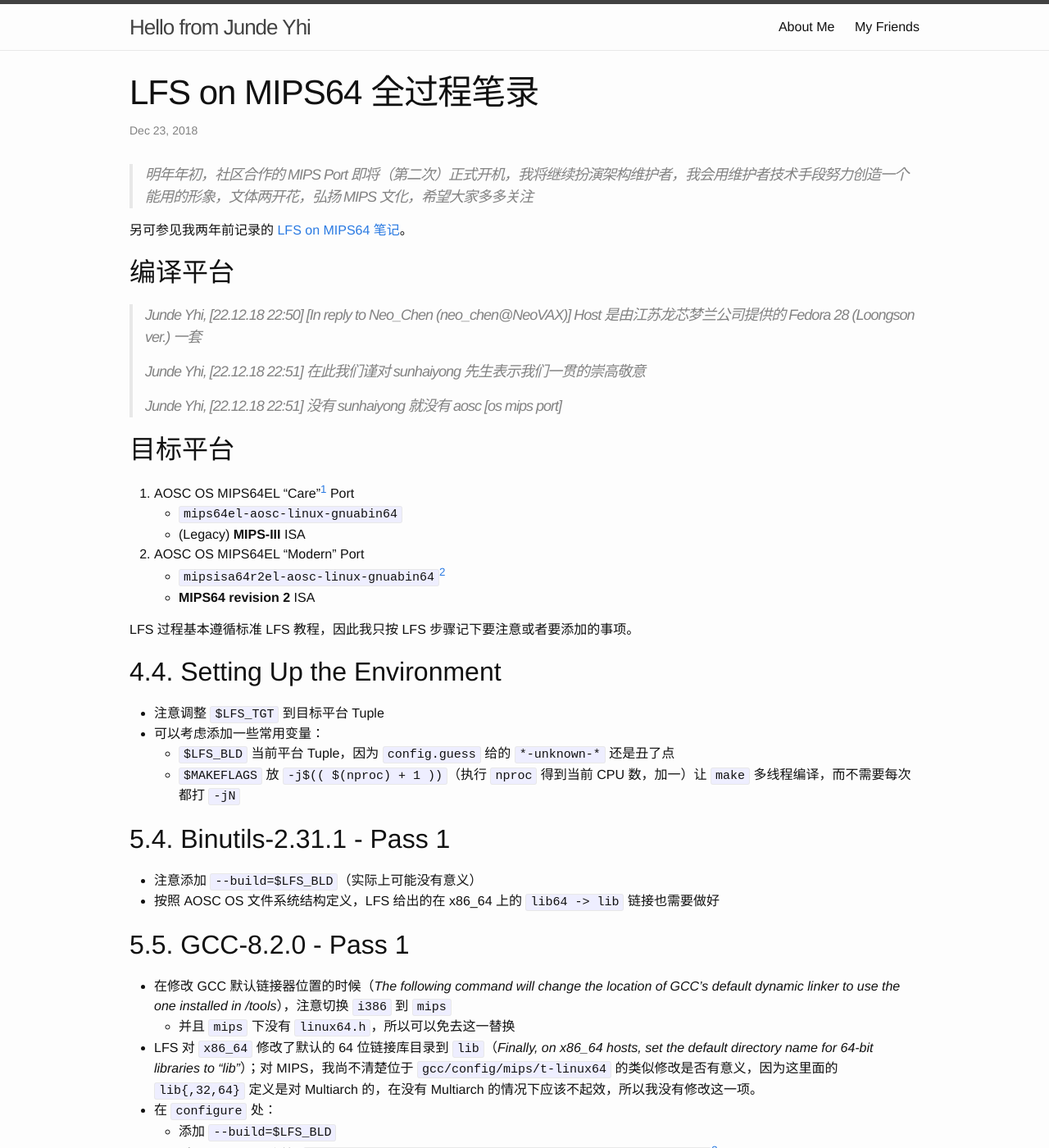
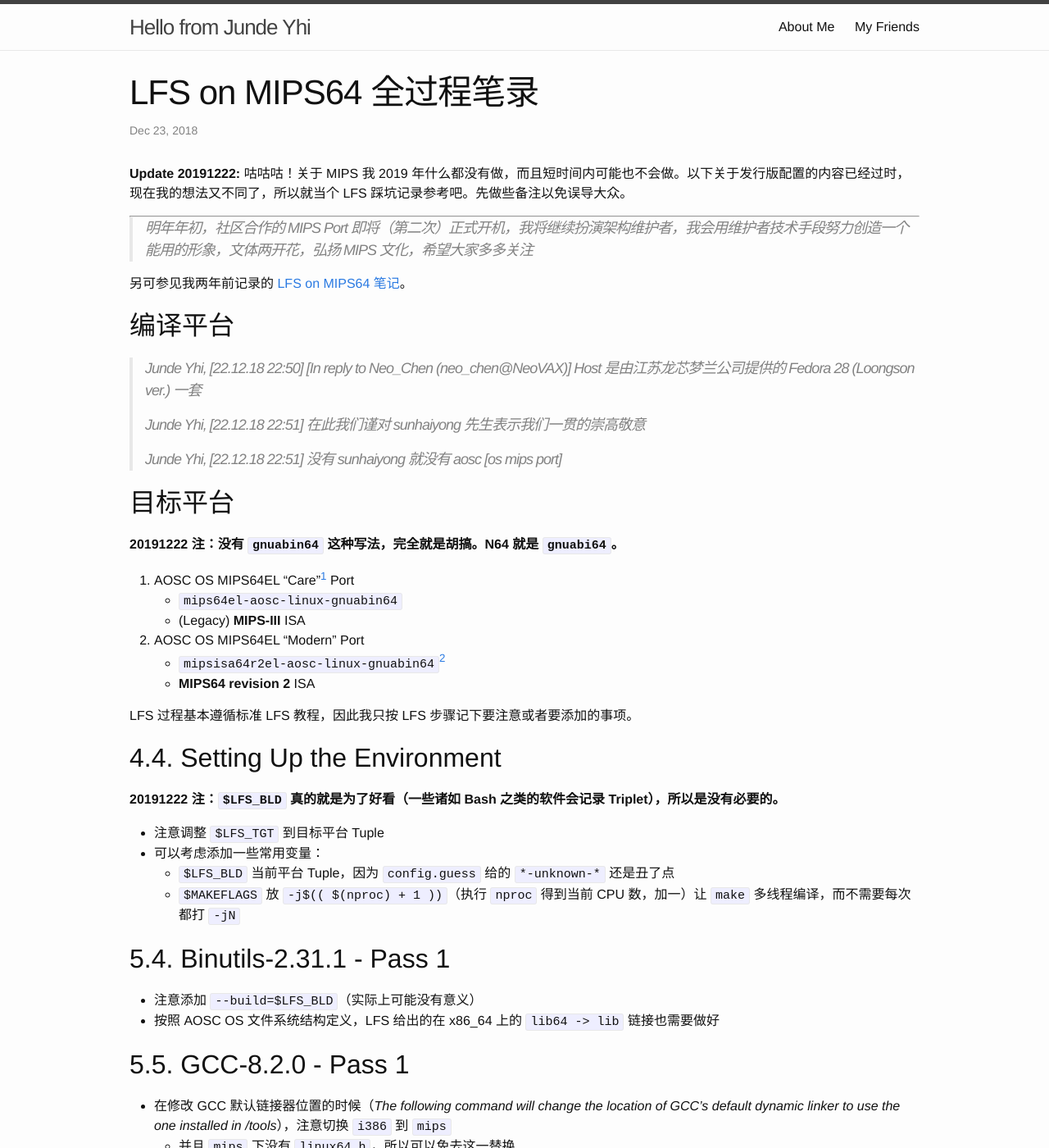
Before and after one commit to lmy441900/lmy441900.github.io, a Jekyll site: the page built from _posts/2018-12-23-lfs-on-mips64-process.md, in a window 1280 px wide and 1400 px high. Shown: the whole window at 82% size. Built offline with Jekyll 4.4.1, drawn with Linux system fonts in a browser that asks for light colours; some of the changed text lies outside the part shown.

Commit message:
lfs-on-mips64-process: update and note obsolete contents

```diff
--- a/_posts/2018-12-23-lfs-on-mips64-process.md
+++ b/_posts/2018-12-23-lfs-on-mips64-process.md
@@ -3,6 +3,10 @@ layout: post
 title:  "LFS on MIPS64 全过程笔录"
 date:   2018-12-23
 categories: cn
+---
+
+**Update 20191222:** 咕咕咕！关于 MIPS 我 2019 年什么都没有做，而且短时间内可能也不会做。以下关于发行版配置的内容已经过时，现在我的想法又不同了，所以就当个 LFS 踩坑记录参考吧。先做些备注以免误导大众。
+
 ---
 
 > 明年年初，社区合作的 MIPS Port 即将（第二次）正式开机，我将继续扮演架构维护者，我会用维护者技术手段努力创造一个能用的形象，文体两开花，弘扬 MIPS 文化，希望大家多多关注
@@ -23,6 +27,8 @@ categories: cn
 
 ## 目标平台
 
+**20191222 注：没有 `gnuabin64` 这种写法，完全就是胡搞。N64 就是 `gnuabi64`。**
+
 1. AOSC OS MIPS64EL "Care"[^1] Port
   - `mips64el-aosc-linux-gnuabin64`
   - (Legacy) **MIPS-III** ISA
@@ -33,6 +39,8 @@ categories: cn
 LFS 过程基本遵循标准 LFS 教程，因此我只按 LFS 步骤记下要注意或者要添加的事项。
 
 ## 4.4. Setting Up the Environment
+
+**20191222 注：`$LFS_BLD` 真的就是为了好看（一些诸如 Bash 之类的软件会记录 Triplet），所以是没有必要的。**
 
 - 注意调整 `$LFS_TGT` 到目标平台 Tuple
 - 可以考虑添加一些常用变量：
@@ -127,7 +135,7 @@ LFS 过程基本遵循标准 LFS 教程，因此我只按 LFS 步骤记下要注
 [^1]: [Forwarded from imi415] aosc os，关爱您、您的开发板、您的谜之处理器和您的史前遗产
 [^2]: 好吧，我知道这其实是个 [Multiarch](https://wiki.debian.org/Multiarch) Tuple，但是为了明确区分这两个移植，我觉得我可能不得不这么做，毕竟 MIPS-III 是 MIPS64 的子集……
 [^3]: 对龙芯二号，有 `-mfix-loongson2f-nop -mfix-loongson2f-jump` 两个 GCC 选项来绕过龙芯 2F 前期批次的 Bug，但是它们没有对应的 `configure` 选项，所以在后期构建系统介入之后注入选项实现修复。
-[^4]: 对龙芯三号的 `LL` / `SC` Bug，最好是通过 Binutils 补丁的方式让 `gas` 修复问题，而不是在 GCC 这里 `--without-llsc`，这样性能下降会比较厉害，不推荐。
+[^4]: 对龙芯三号的 `LL` / `SC` Bug，最好是通过 Binutils 补丁的方式让 `gas` 修复问题，而不是在 GCC 这里 `--without-llsc`，这样性能下降会比较厉害，不推荐。**20191222 注：`gas` 现在已经并入 `--mfix-loongson3-llsc` 选项，可以直接用起。**
 [^5]: https://github.com/AOSC-Dev/aosc-os/wiki/FYI_FS_Hierarchy
 
-另，我不知道 `mipsisa64r2el` 这个 Host CPU 有没有给我带来麻烦……
+另，我不知道 `mipsisa64r2el` 这个 Host CPU 有没有给我带来麻烦……**20191222 注：肯定是会有的，黄脑袋应该没错。**
```
